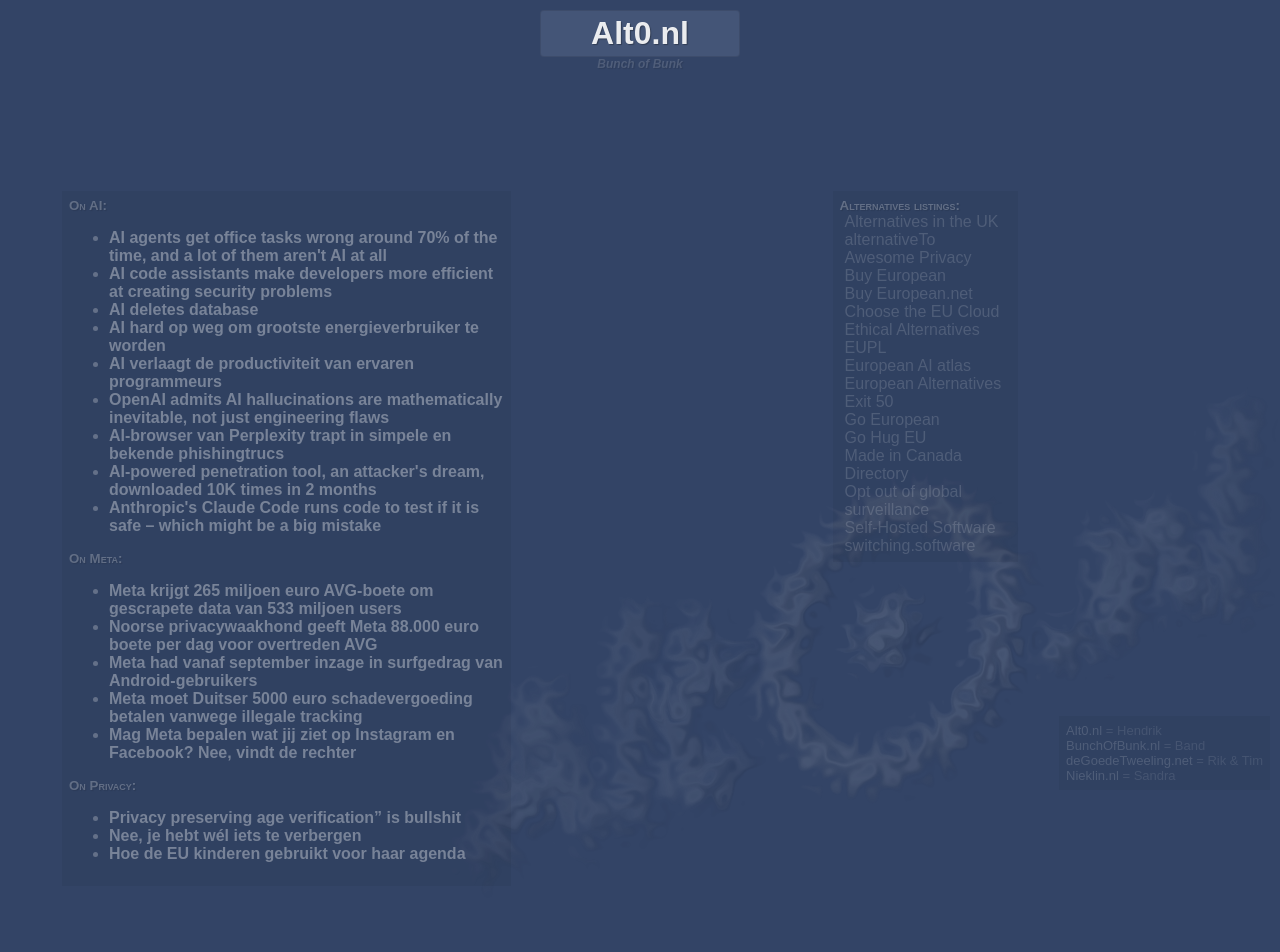
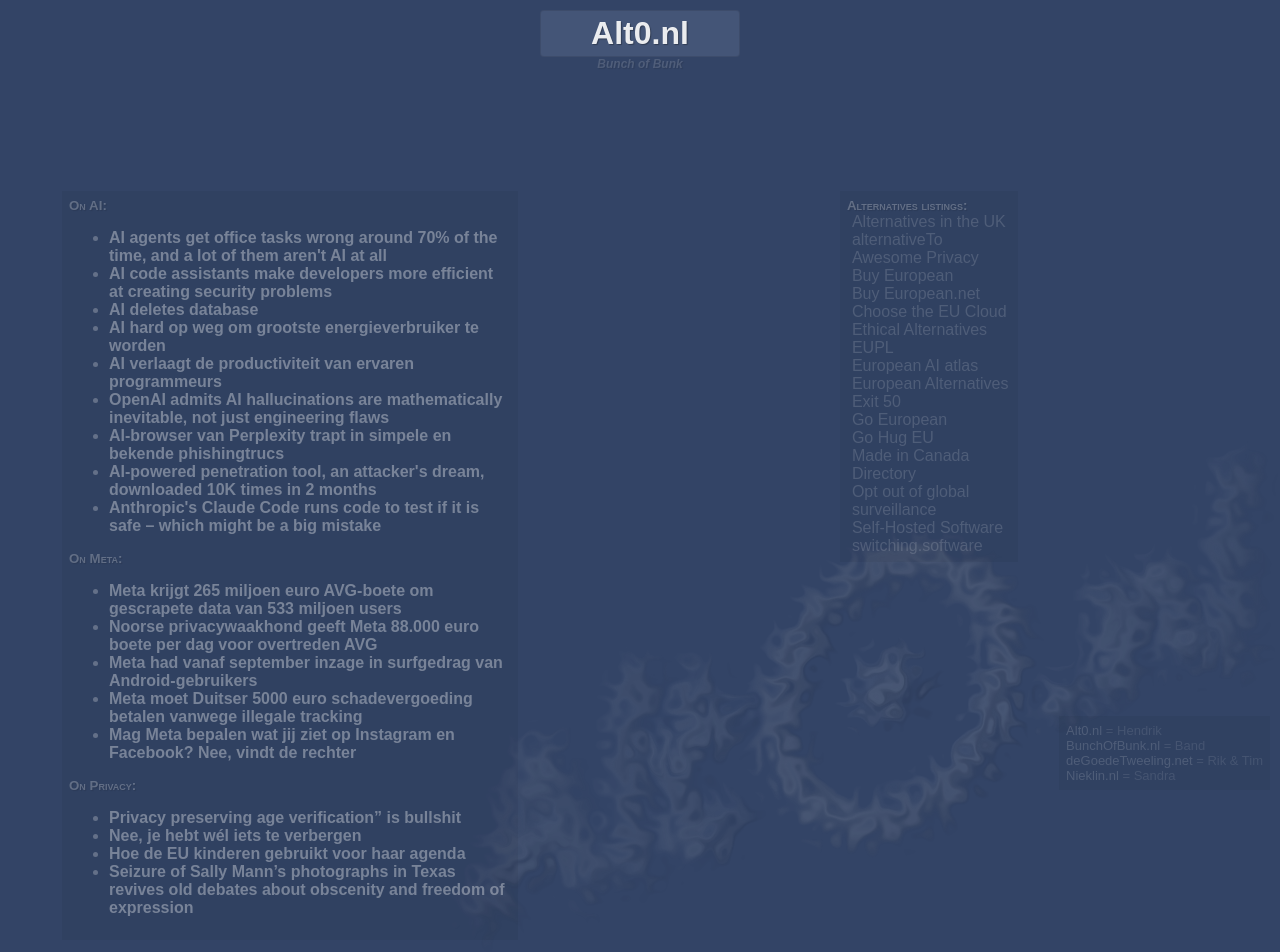
Before and after one commit to brownhamer/alt0.nl, a PHP site: page /on.php in a window 1280 px wide. Before the commit the page ends 862 px from the top, so only its background shows below. Run offline with PHP 8.4, Linux system fonts and the light colour scheme.

Commit message:
Added Seizure of Sally Mann’s photographs in Texas revives old debates about obscenity and freedom of expression

```diff
--- a/on.php
+++ b/on.php
@@ -40,6 +40,7 @@ startHtmlPage('Alt0.nl &rarr; On AI');
   <li><a href="https://pluralistic.net/2025/08/14/bellovin/#wont-someone-think-of-the-cryptographers">Privacy preserving age verification” is bullshit</a></li>
   <li><a href="https://decorrespondent.nl/209/nee-je-hebt-wel-iets-te-verbergen/6428004-ab2d5fc2">Nee, je hebt wél iets te verbergen</a></li>
   <li><a href="https://substack.com/home/post/p-170674285">Hoe de EU kinderen gebruikt voor haar agenda</a></li>
+  <li><a href="https://theconversation.com/seizure-of-sally-manns-photographs-in-texas-revives-old-debates-about-obscenity-and-freedom-of-expression-247321">Seizure of Sally Mann’s photographs in Texas revives old debates about obscenity and freedom of expression</a></li>
 </ul>
 </div>
 </td><td>
```
